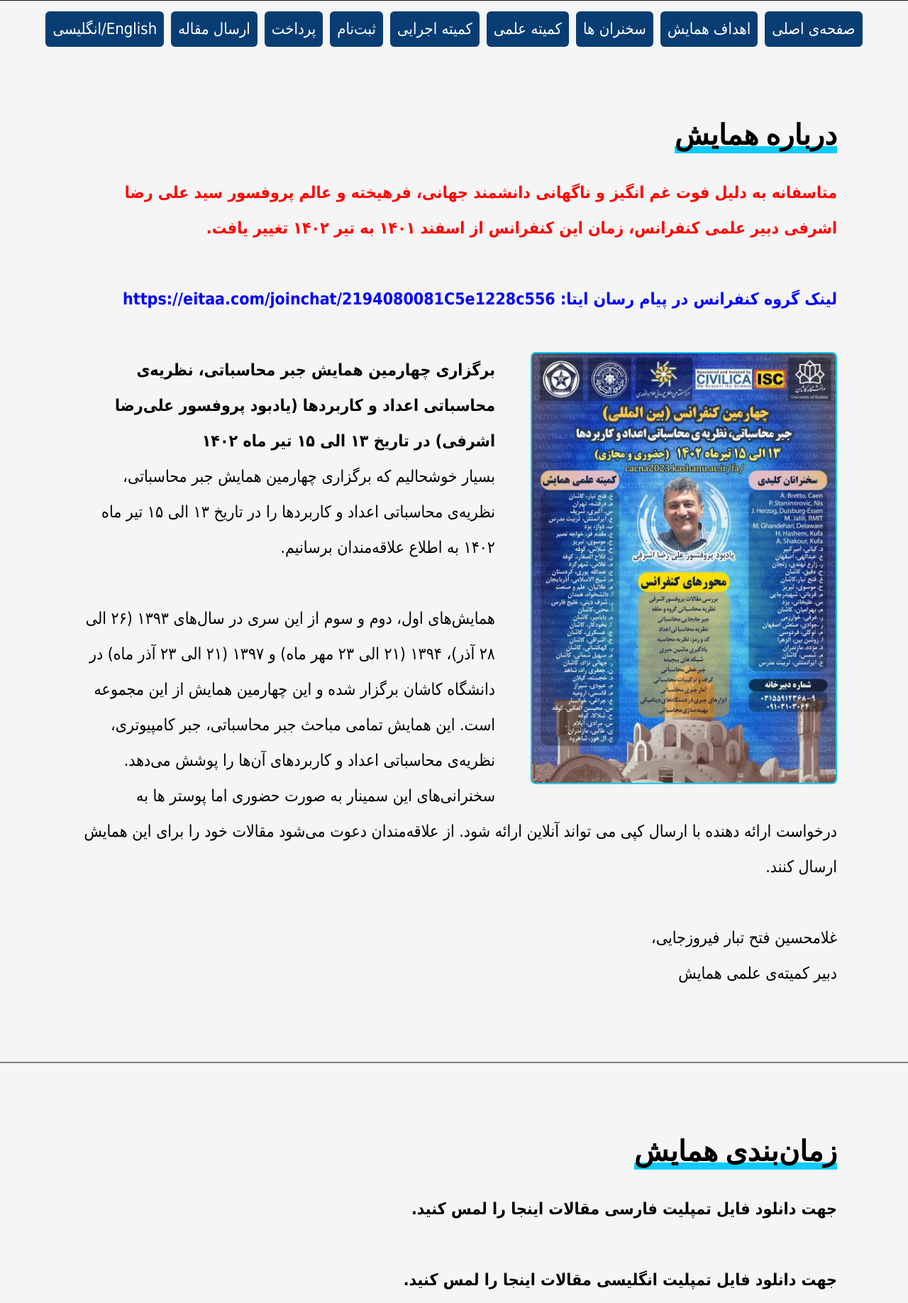
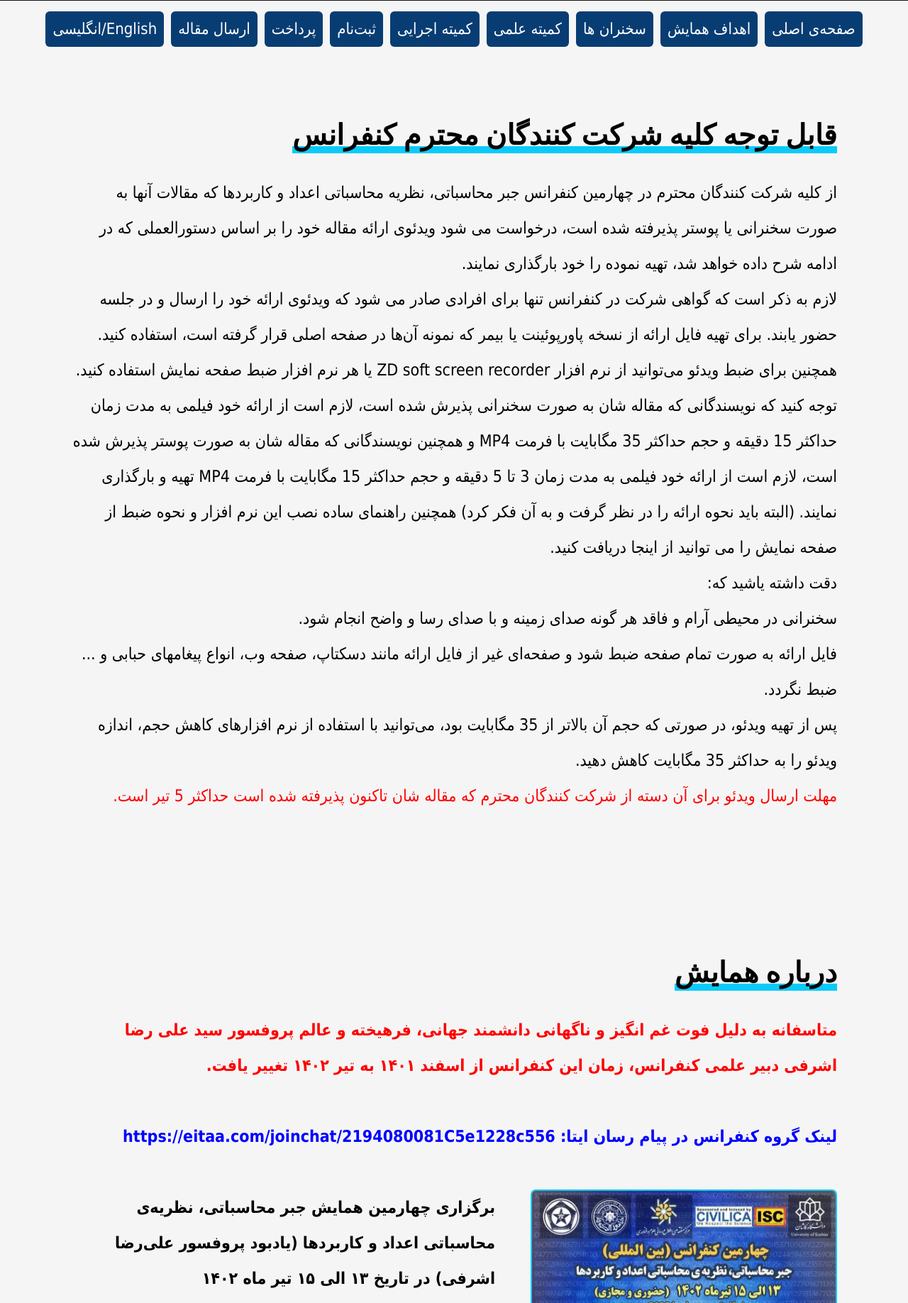
Before and after one commit to KashanUniversity/CACNA2023Event, a PHP site: page /fa/index.php in a window 1280 px wide. Shown: the part 799-2635 px from the top of the page at 71% size. Run offline with PHP 8.4, Linux system fonts and the light colour scheme; some web fonts are replaced; grey boxes are pictures that could not be loaded.

Commit message:
Update index.php

```diff
--- a/fa/index.php
+++ b/fa/index.php
@@ -19,7 +19,31 @@ $is_home = true;
     </head>
     <body>
         <?php include "_inc/_header.php" ?>
-
+        <section class="normal">
+            <h2>قابل توجه کلیه شرکت کنندگان محترم کنفرانس</h2>
+            <p>
+از کلیه شرکت کنندگان محترم در چهارمین کنفرانس جبر محاسباتی، نظریه محاسباتی اعداد و کاربردها که مقالات آنها به صورت سخنرانی یا پوستر پذیرفته شده است، درخواست می شود ویدئوی ارائه مقاله خود را بر اساس دستورالعملی که در ادامه شرح داده خواهد شد، تهیه نموده را  خود  بارگذاری نمایند.
+<br>
+لازم به ذکر است که گواهی شرکت در کنفرانس تنها برای افرادی صادر می‌ شود که ویدئوی ارائه خود را ارسال و در جلسه حضور یابند.
+برای تهیه فایل ارائه از نسخه پاورپوئینت یا بیمر که نمونه آن‌ها در صفحه اصلی قرار گرفته است، استفاده کنید.
+<br>
+همچنین برای ضبط ویدئو می‌توانید از نرم افزار ZD soft screen recorder یا هر نرم افزار ضبط صفحه نمایش استفاده کنید.
+توجه کنید که نویسندگانی که مقاله شان به صورت سخنرانی پذیرش شده است، لازم است از ارائه خود فیلمی به مدت زمان حداکثر 15 دقیقه و حجم حداکثر 35 مگابایت با فرمت MP4 و همچنین نویسندگانی که مقاله شان به صورت پوستر پذیرش شده است، لازم است از ارائه خود فیلمی به مدت زمان 3 تا 5 دقیقه و حجم حداکثر 15 مگابایت با فرمت MP4 تهیه و بارگذاری نمایند. (البته باید نحوه ارائه را در نظر گرفت و به آن فکر کرد)
+همچنین راهنمای ساده نصب این نرم افزار و نحوه ضبط از صفحه نمایش را می توانید از اینجا دریافت کنید.
+<br>
+دقت داشته یاشید که:
+<br>
+سخنرانی در محیطی آرام و فاقد هر گونه صدای زمینه و با صدای رسا و واضح انجام شود.
+<br>
+فایل ارائه به صورت تمام صفحه ضبط شود و صفحه‌ای غیر از فایل ارائه مانند دسکتاپ، صفحه وب، انواع پیغامهای حبابی و ... ضبط نگردد.
+<br>
+پس از تهیه ویدئو، در صورتی که حجم آن بالاتر از 35 مگابایت بود، می‌توانید با استفاده از نرم افزارهای کاهش حجم، اندازه ویدئو را به حداکثر 35 مگابایت کاهش دهید.
+<br>
+                <font color="red">
+مهلت ارسال ویدئو برای آن دسته از شرکت کنندگان محترم که مقاله شان تاکنون پذیرفته شده است حداکثر 5 تیر است.
+                </font>
+            </p>
+        </section>
         <section class="normal">
             <h2>درباره همایش</h2>
 
```
